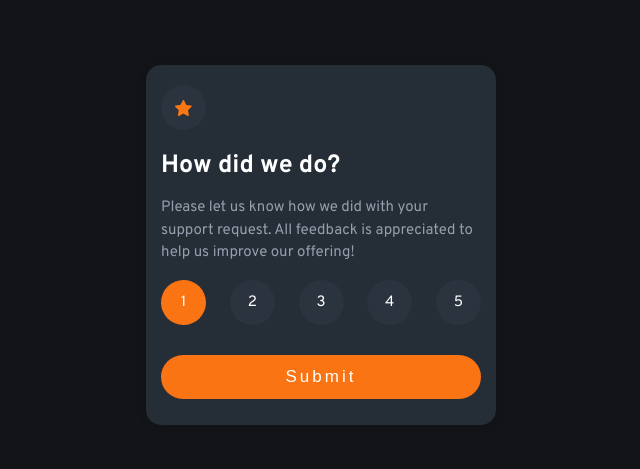
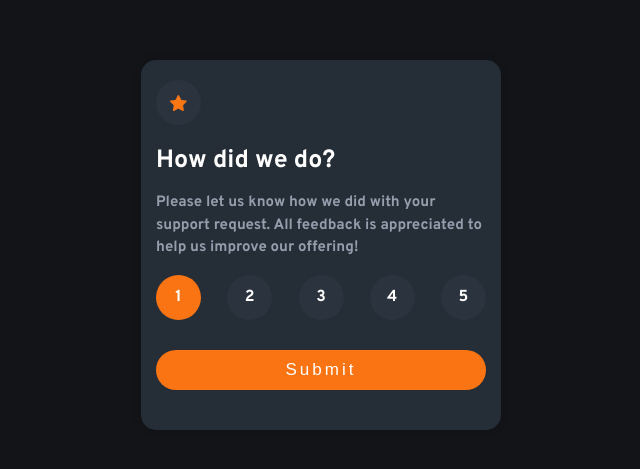
Before and after one commit to aymantarek16/interactive-rating, a plain HTML site: page index.html in a window 1280 px wide. Shown: the part 155-624 px from the top of the page, without its empty margins (319-959 px from the left). Drawn offline with Linux system fonts and the light colour scheme.

Commit message:
Add to Page a level-one of  heading

```diff
--- a/Css/main.css
+++ b/Css/main.css
@@ -20,8 +20,8 @@ body {
 
 /* =========================== Container Section =========================== */
 .container {
-  width: 350px;
-  height: 360px;
+  width: 360px;
+  height: 370px;
   max-width: 90%;
   background: hsl(213, 19%, 18%);
   color: #fff;
@@ -45,7 +45,7 @@ body {
   background: rgba(44, 53, 66, 0.847);
 }
 
-.rating h2 {
+.rating h1 {
   margin-bottom: 15px;
   font-size: 25px;
 }
@@ -68,6 +68,7 @@ body {
   width: 45px;
   height: 45px;
   border-radius: 50%;
+  font-size: 16px;
   cursor: pointer;
   background: rgba(44, 53, 66, 0.847);
   display: flex;
@@ -86,7 +87,7 @@ body {
 
 .rating button {
   width: 100%;
-  padding: 12px 0;
+  padding: 10px 0;
   font-size: 17px;
   border: none;
   background: hsl(25, 97%, 53%);
--- a/index.html
+++ b/index.html
@@ -20,7 +20,7 @@
       <div class="star">
         <img src="images/icon-star.svg" alt="StarImage">
       </div>
-      <h2>How did we do?</h2>
+      <h1>How did we do?<h1>
 
       <p>Please let us know how we did with your support request. All feedback is appreciated
         to help us improve our offering!</p>
@@ -43,9 +43,9 @@
       <img src="images/illustration-thank-you.svg" alt="thankYouImage">
       <span>You selected out of 5</span>
 
-      <h3>
+      <h2>
         Thank you!
-      </h3>
+      </h2>
       <p>
         We appreciate you taking the time to give a rating. If you ever need more support,
         don’t hesitate to get in touch!</p>
```
